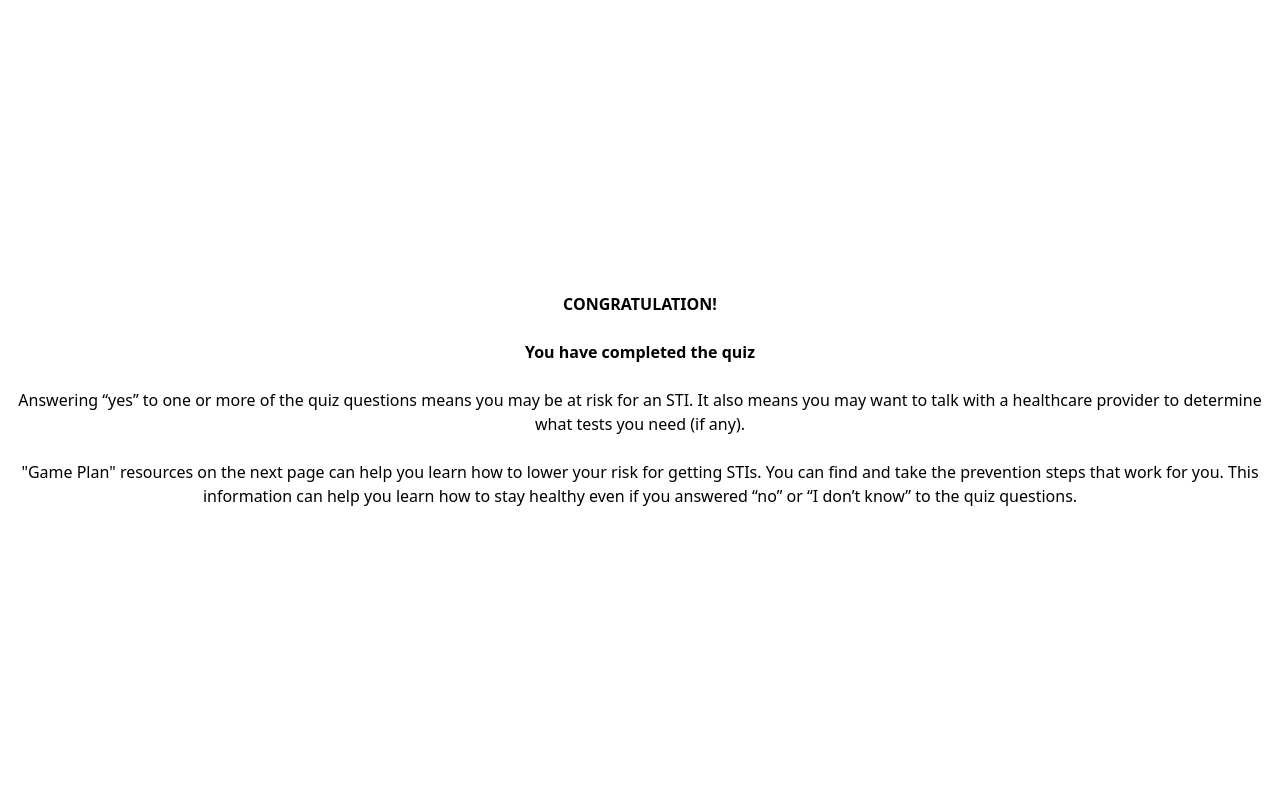
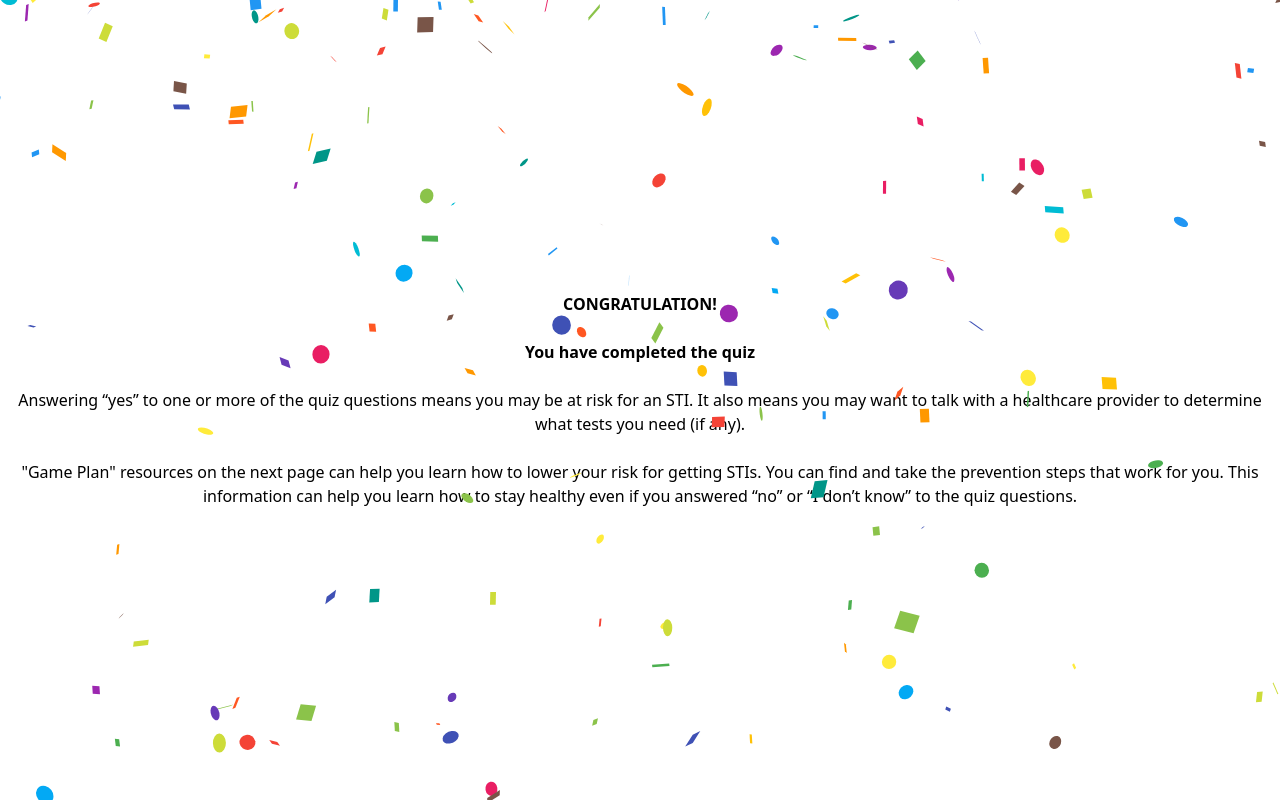
Before and after one commit to Ashoolak/healthQuiz, a Next.js app: page /CompletionPage/completionPage in a window 1280 px wide. Built offline with nearby package versions, Linux system fonts and the light colour scheme.

Commit message:
Fixed landingPage and landingBackground's names

```diff
--- a/src/pages/CompletionPage/completionPage.js
+++ b/src/pages/CompletionPage/completionPage.js
@@ -1,5 +1,6 @@
 import React from 'react';
 import './completionPage.module.css';
+import Confetti from 'react-confetti';
 
 export default function CompletionPage() {
   return (
@@ -7,6 +8,7 @@ export default function CompletionPage() {
       id="completionPage"
       className="completion-background h-screen flex justify-center items-center"
     >
+      <Confetti />
       <div className="completion-star">
         <h2 className="text-black text-center font-bold">CONGRATULATION!</h2>
         <br />
--- a/src/pages/LandingPage/landingPage.js
+++ b/src/pages/LandingPage/landingPage.js
@@ -1,5 +1,5 @@
 import React from 'react';
-import LandingBackground from './LandingBackground';
+import LandingBackground from './landingBackground';
 
 const PrepareImage = '/images/prepare.png';
 
```
